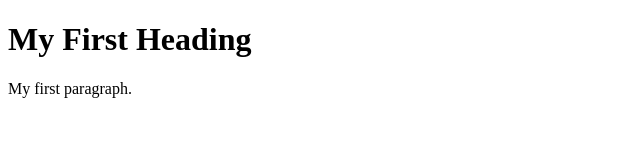
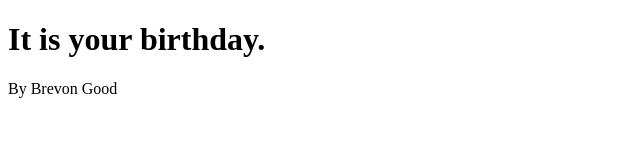
Before and after one commit to Eva-Good/eva-good.github.io, a plain HTML site: page index.html in a window 1280 px wide. Shown: the whole page, without its empty margins (0-640 px from the left). Drawn offline with Linux system fonts and the light colour scheme.

Commit message:
Update Index

```diff
--- a/index.html
+++ b/index.html
@@ -1,12 +1,12 @@
 <!DOCTYPE html>
   <html>
     <head>
-      <title>Page Title</title>
+      <title>Eva's Website</title>
     </head>
     <body>
 
-      <h1>My First Heading</h1>
-      <p>My first paragraph.</p>
+      <h1>It is your birthday.</h1>
+      <p>By Brevon Good</p>
 
     </body>
   </html>
```
